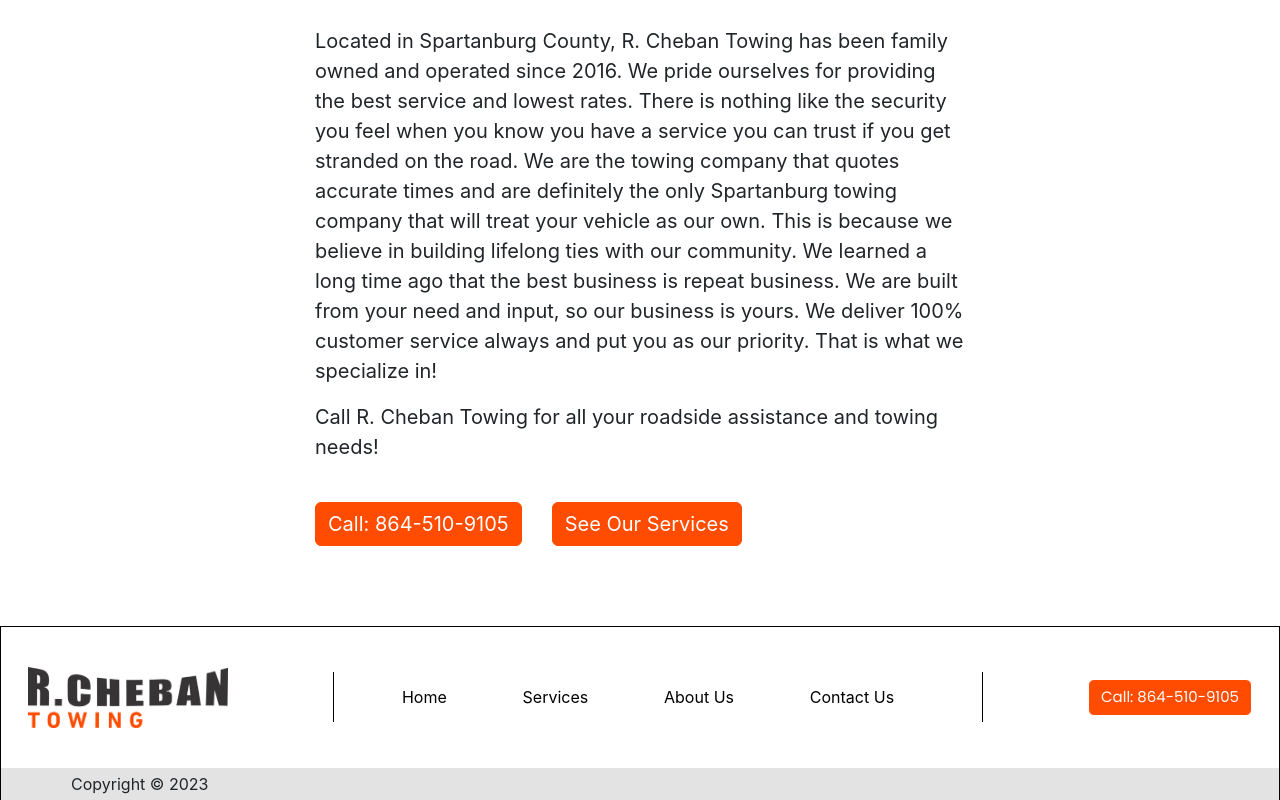
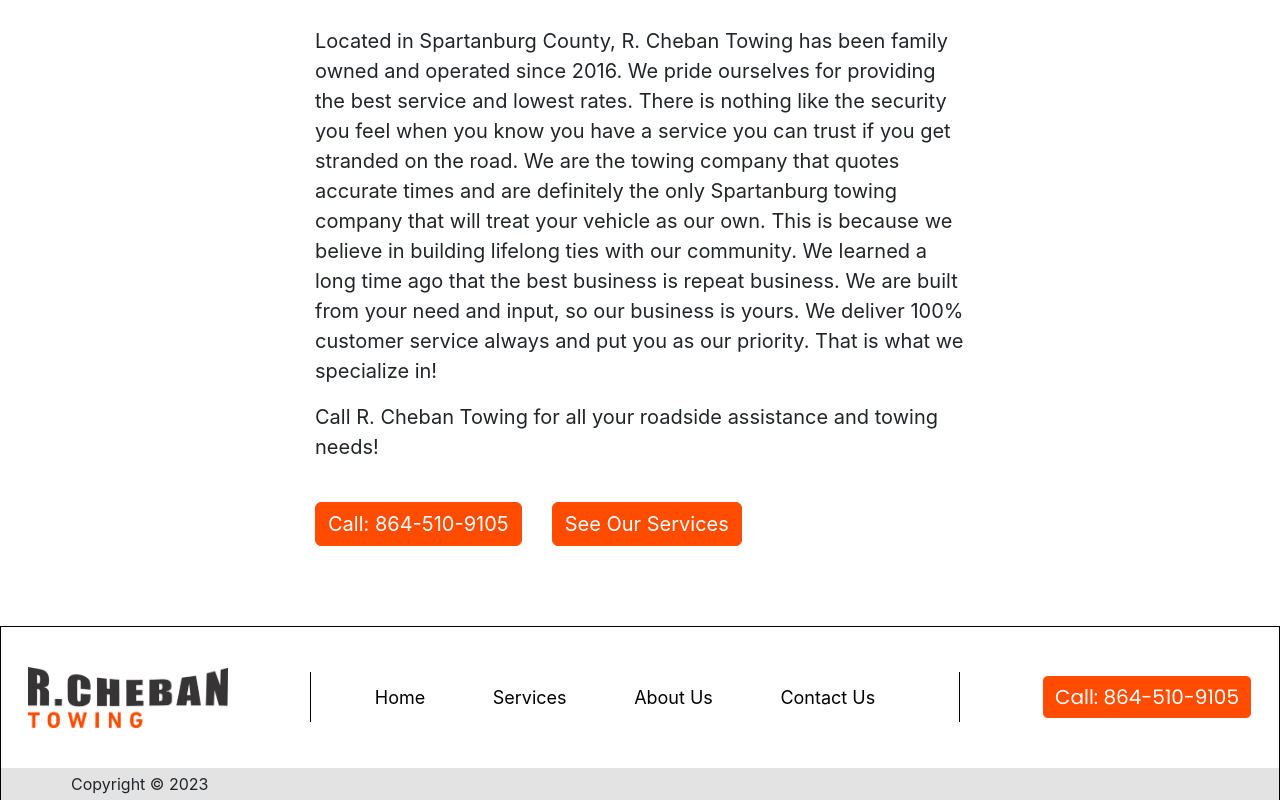
Before and after one commit to DanBan451/cheban-towing, a React (Create React App) app: page /about in a window 1280 px wide. Shown: the part 1352-2152 px from the top of the page. Built offline with nearby package versions, Linux system fonts and the light colour scheme.

Commit message:
fixed footer issues and home image

```diff
--- a/src/styles/footer.module.css
+++ b/src/styles/footer.module.css
@@ -98,6 +98,15 @@
   margin-right: auto;
 }
 
+@media screen and (min-width: 525px) {
+  .quoteBtn {
+    font-size: 20px;
+  }
+  .footer ul li > * {
+    font-size: 18px;
+  }
+}
+
 @media screen and (min-width: 600px) {
   .footer {
     flex-direction: row;
--- a/src/styles/home.module.css
+++ b/src/styles/home.module.css
@@ -1,13 +1,14 @@
 .header {
-  height: 55vh;
+  /* height: 55vh; */
+  height: 700px;
   width: 100%;
   margin: 0 auto;
   background-size: cover;
   background-position: bottom;
-  display: flex;
   flex-direction: column;
   background-blend-mode: multiply;
   background-color: rgba(20, 39, 74, 0.5);
+  display: flex;
   align-items: center;
 }
 .header > * {
@@ -16,9 +17,9 @@
   font-weight: 600;
 }
 .header h1 {
+  margin-top: 200px;
   font-size: 28px;
   margin-bottom: 20px;
-  margin-top: auto;
   font-weight: 700;
   /* margin-top: 80px;   */
 }
@@ -49,6 +50,7 @@
 @media screen and (min-width: 600px) {
   .header h1 {
     font-size: 35px;
+    margin-top: 175px;
   }
   .header p {
     font-size: 18px;
```
